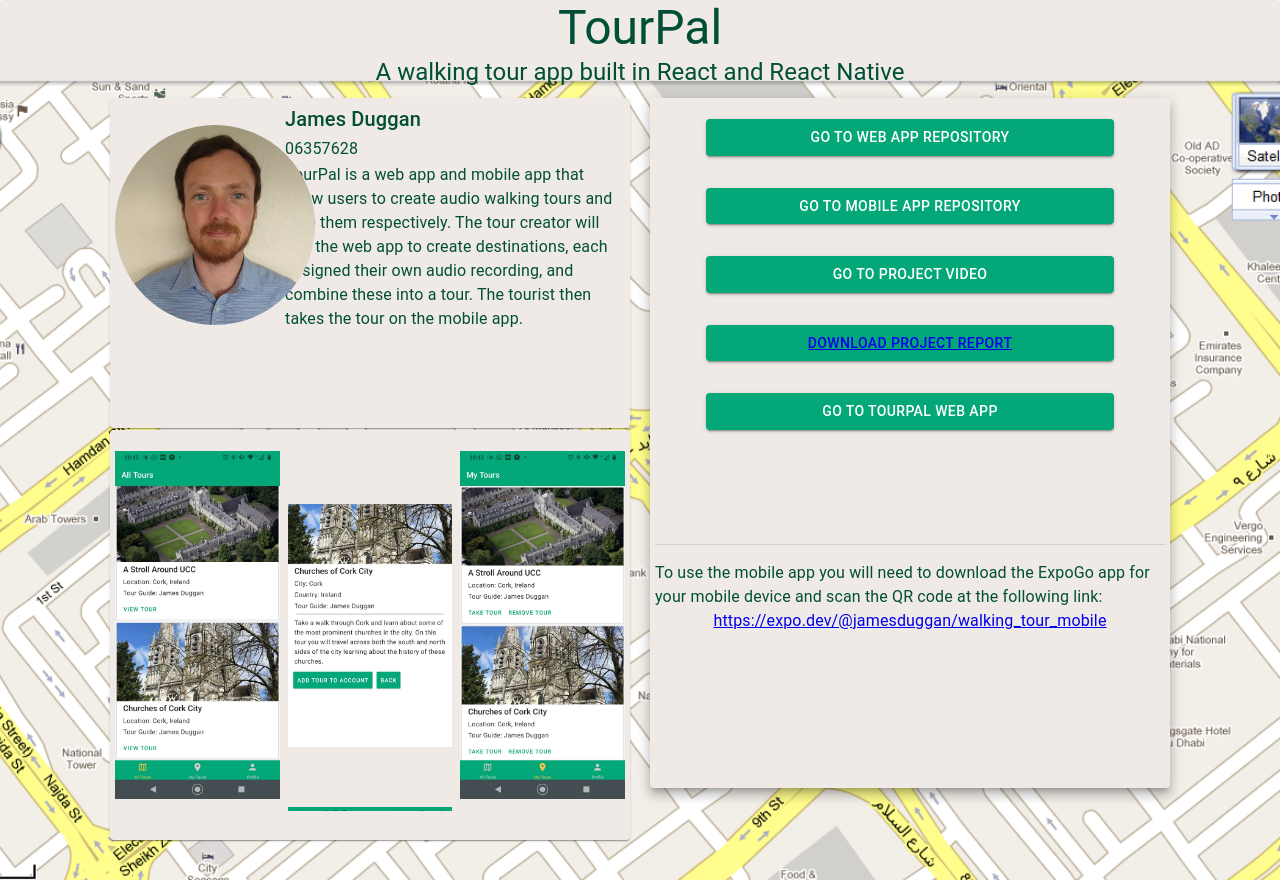
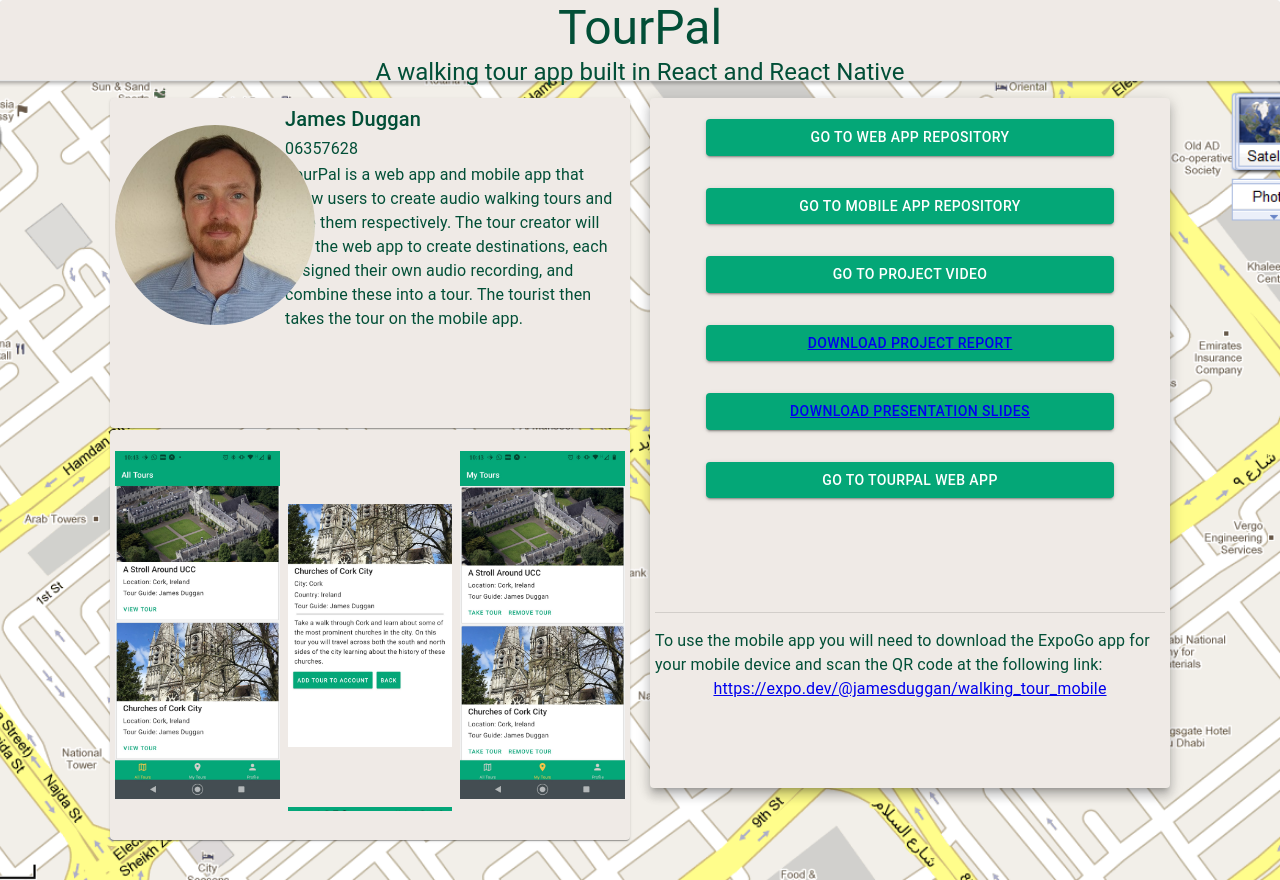
Before and after one commit to dugganj780/project_landing_page, a React (Create React App) app: page / in a window 1280 px wide. Built offline with nearby package versions, Linux system fonts and the light colour scheme.

Commit message:
Added Presentation Slides

```diff
--- a/src/components/NavigationCard.js
+++ b/src/components/NavigationCard.js
@@ -1,5 +1,7 @@
 import React, { useRef, useState } from "react";
 import Report from "../Duggan_James_06357628_Final_Report.docx";
+import Slides from "../TourPal Presentation.pdf";
+
 import { Box, Divider, Grid } from "@mui/material";
 import Paper from "@mui/material/Paper";
 import { Button } from "@mui/material";
@@ -65,6 +67,11 @@
                 Download Project Report
               </a>
             </Button>
+            <Button variant="contained" className={classes.button}>
+              <a href={Slides} download>
+                Download Presentation Slides
+              </a>
+            </Button>
             <Button
               variant="contained"
               className={classes.button}
```
Also changed, not shown: 1 other file (tests, documents, lock files or other folders).
